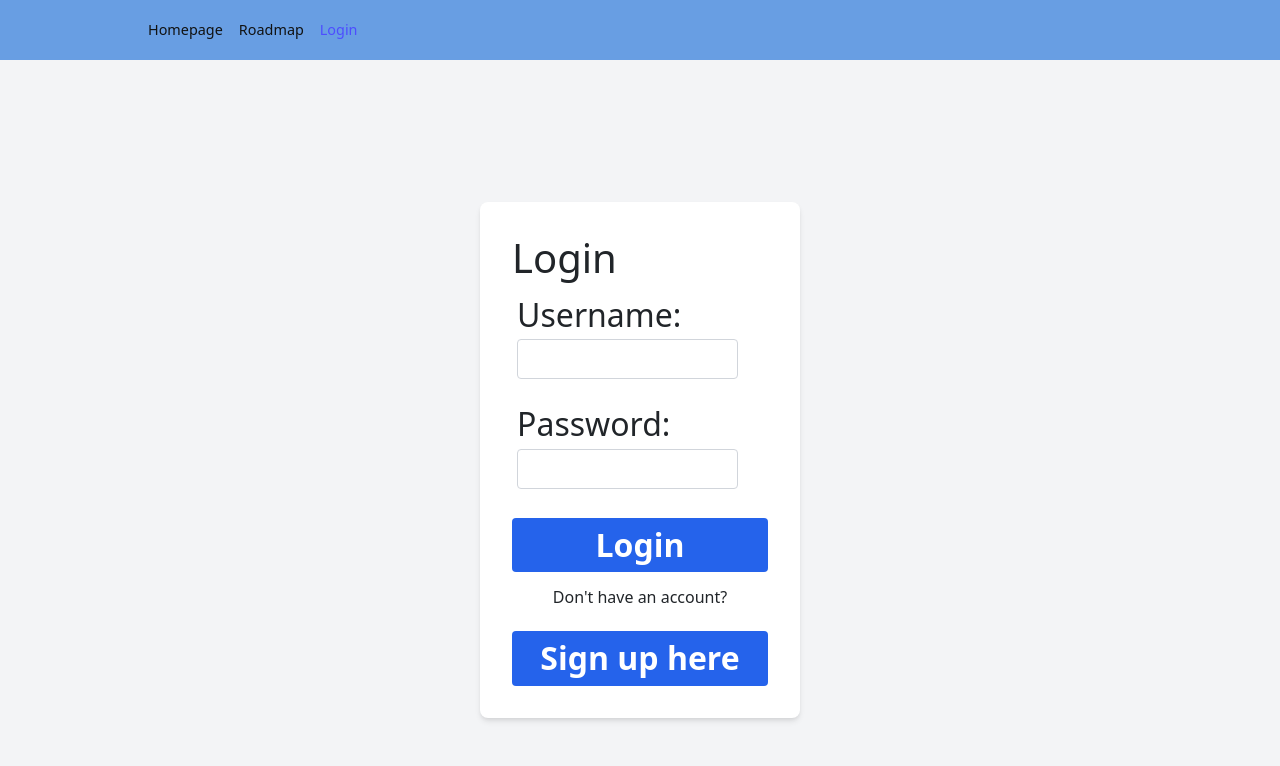
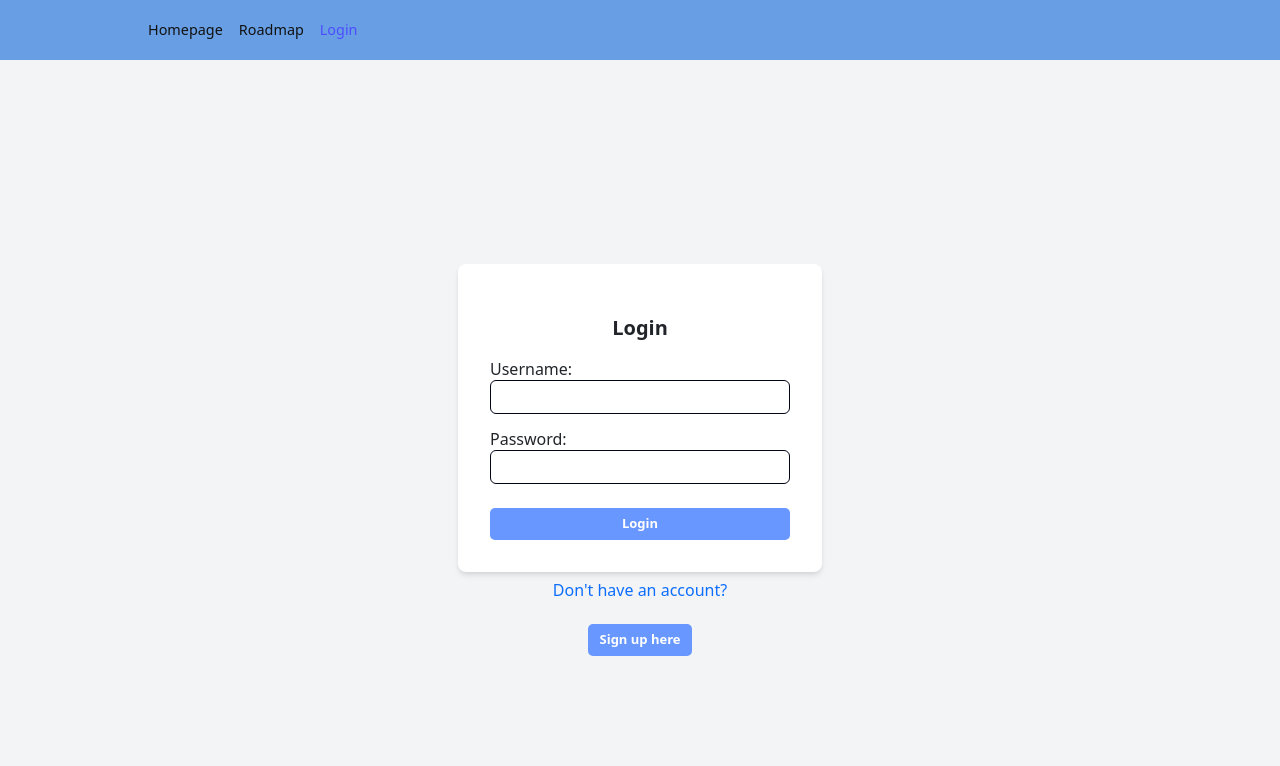
Before and after one commit to cfgcolumbus23/Team-15, a React (Create React App) app in the folder learning-app/: page /Login in a window 1280 px wide. Shown: the top 766 px of the page. Built offline with nearby package versions, Linux system fonts and the light colour scheme.

Commit message:
fixed css for login and signup forms

```diff
--- a/learning-app/src/pages/Login.css
+++ b/learning-app/src/pages/Login.css
@@ -1,24 +1,34 @@
 .login-Page {
   display: flex;
-  justify-content: center;
+  flex-direction: column;
+  justify-content:center;
   align-items: center;
   min-height: 100vh;
   background-color: #f3f4f6;
   font-size: 2rem;
+  padding:2%;
+}
+h2{
+  font-size: 1.25rem;
+  font-weight: bold;
+  margin:0;
+  align-self:center;
 }
 
 .login-form {
+  display:flex;
+  flex-direction: column;
+  justify-content: space-evenly;
   background-color: #fff;
   padding: 2rem;
   border-radius: 0.5rem;
   box-shadow: 0 4px 6px -1px rgba(0, 0, 0, 0.1),
     0 2px 4px -1px rgba(0, 0, 0, 0.06);
-  width: 20rem;
+    width:fit-content;
 }
 
 .formInput {
   margin-bottom: 1rem;
-  padding: 2%;
 }
 
 .inputBoxLogin {
@@ -28,28 +38,58 @@
   width: 90%;
   height: 2.5rem;
   padding: 0.5rem;
+  padding-left:10px;
   border: 1px solid #d1d5db;
   border-radius: 0.25rem;
   font-size: 1rem;
 }
+label{
+  font-size: 1rem;
+}
 
-.Button {
+#loginbutton {
   width: 100%;
-  background-color: #2563eb;
-  color: #fff;
+  background-color: #6897ff;
+  color: #ffffff;
   font-weight: 600;
   padding: 0.5rem;
-  border-radius: 0.25rem;
+  border-radius: 5px;
   transition: background-color 0.3s ease;
   margin-top: 0.5rem;
+  font-size: small;
+}
+#loginbutton:hover{
+  border-color: #012a80;
+  background-color: #2f70fd;
 }
 
-button:hover {
-  background-color: #3b82f6;
+#signup{
+  display:flex;
+  flex-direction: column;
+  justify-content: center;
+  align-items: center;
+  text-decoration: none;
 }
 
-.subText {
+#signupbutton{
+  width: 60%;
+  background-color: #6897ff;
+  color: #ffffff;
+  font-weight: 600;
+  font-size:small;
+  padding: 0.5rem;
+  border-radius:5px;
+  transition: background-color 0.3s ease;
+  margin-top: 0.5rem;
+
+}
+
+#signupbutton:hover {
+  border-color: #012a80;
+  background-color: #2f70fd;
+}
+
+p{
   font-size: 1rem;
-  margin-top: 1rem;
-  text-align: center;
+  margin-top: 5%;
 }
--- a/learning-app/src/pages/Login.js
+++ b/learning-app/src/pages/Login.js
@@ -4,7 +4,7 @@ import { useState, useEffect } from "react";
 import { Link } from "react-router-dom";
 import { auth } from "../Connection"; // Assuming Connection.js is in the src folder, outside of the pages folder.
 import { signInWithEmailAndPassword } from "firebase/auth"; // Corrected the import statement.
-import { useNavigate } from "react-router-dom";
+import { useNavigate } from 'react-router-dom';
 
 //Call the backend to authenticate the login information
 //have it return a success or failure
@@ -45,7 +45,7 @@ function EmailInput(login, setLogin) {
         Username:
         <input
           type="text"
-          className="inputBoxLogin"
+          className="inputBox"
           value={login.username}
           onChange={(e) => setLogin({ ...login, username: e.target.value })}
         />
@@ -61,7 +61,7 @@ function PasswordInput(login, setLogin) {
         Password:
         <input
           type="password"
-          className="inputBoxLogin"
+          className="inputBox"
           value={login.password}
           onChange={(e) => setLogin({ ...login, password: e.target.value })}
         />
@@ -97,25 +97,23 @@ function LoginForm() {
       });
     setLogin({ username: "", password: "" }); //clear Data
   };
+
   // clean up later into smaller functions
   return (
     <div className="login-Page">
-      <form className="login-form" onSubmit={handleSubmit}>
-        <h1>Login</h1>
-        {/* {error && <p className="error-message">{error}</p>} Display error message */}
-        {EmailInput(login, setLogin)}
-        {PasswordInput(login, setLogin)}
-        <button className="Button" type="submit">
-          Login
-        </button>
-        <p className="subText">Don't have an account?</p>
-        <Link to="/SignUp">
-          <button className="Button">Sign up here</button>
-        </Link>
-      </form>
-    </div>
-  );
-}
+    <form className="login-form" onSubmit={handleSubmit}>
+      <h2>Login</h2>
+      {/* {error && <p className="error-message">{error}</p>}  */}
+      {EmailInput(login, setLogin)}
+      {PasswordInput(login, setLogin)}
+      <button type="submit" id="loginbutton">Login</button>
+    </form>
+    <Link to="/SignUp" id="signup">
+      <p class="subtext">Don't have an account?</p>
+      <button id="signupbutton">Sign up here</button>
+    </Link>
+  </div>
+)};
 
 function Login() {
   return (
--- a/learning-app/src/pages/SignUp.css
+++ b/learning-app/src/pages/SignUp.css
@@ -1,6 +1,9 @@
+.signUp-body{
+    background-color: #f3f4f6;
+}
 .signup-form {
   background-color: #ffffff;
-  box-shadow: 0 4px 6px -1px rgba(0, 0, 0, 0.1);
+  box-shadow: 0 4px 6px -1px #acacac;
   border-radius: 0.375rem;
   padding: 2rem;
   display: flex;
@@ -69,17 +72,19 @@
 
 .AccountButton {
   width: 100%;
-  background-color: #2563eb;
+  background-color: #6897ff;
   color: #fff;
   font-weight: 600;
   padding: 0.5rem;
   border-radius: 0.25rem;
   transition: background-color 0.3s ease;
   margin-top: 0.5rem;
+  font-size: small;
 }
 
 .AccountButton:hover {
-  background-color: #3182ce;
+    border-color: #012a80;
+    background-color: #2f70fd;
 }
 .signUp-body {
   display: flex;
```
